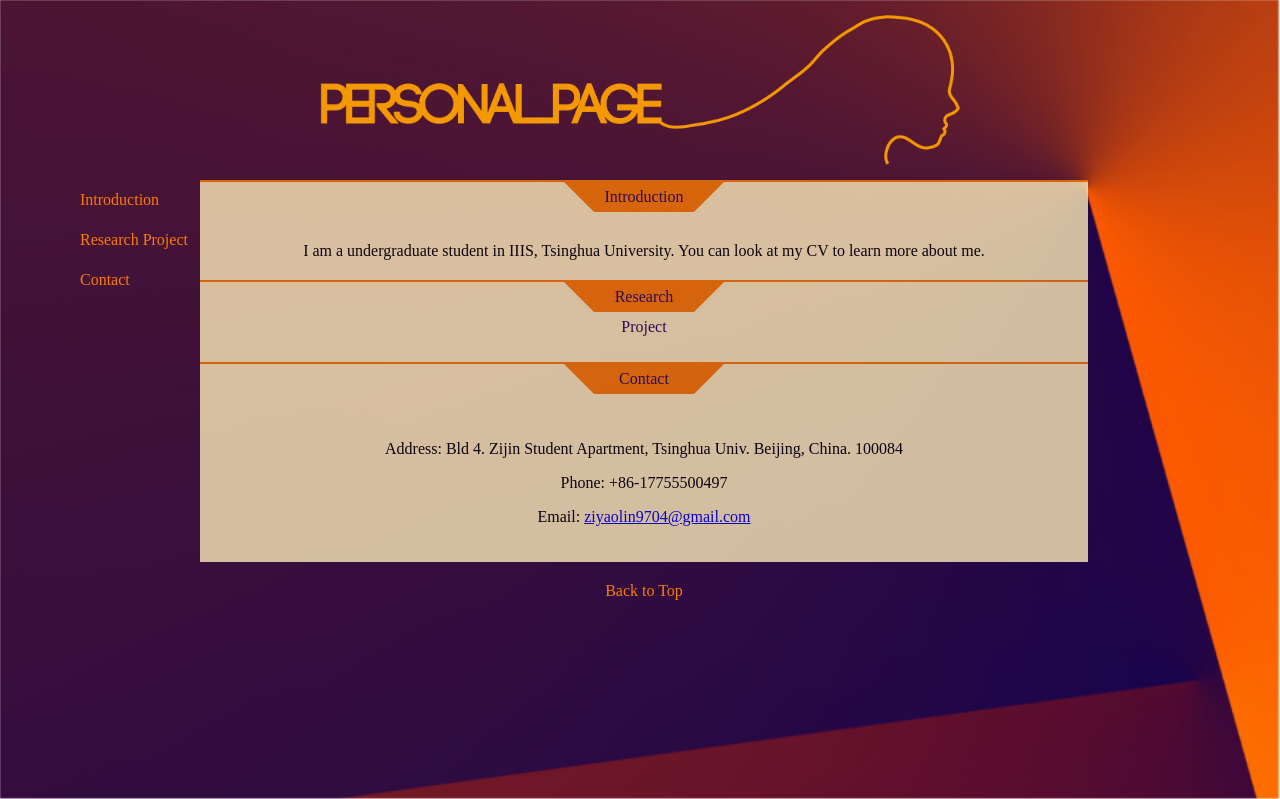
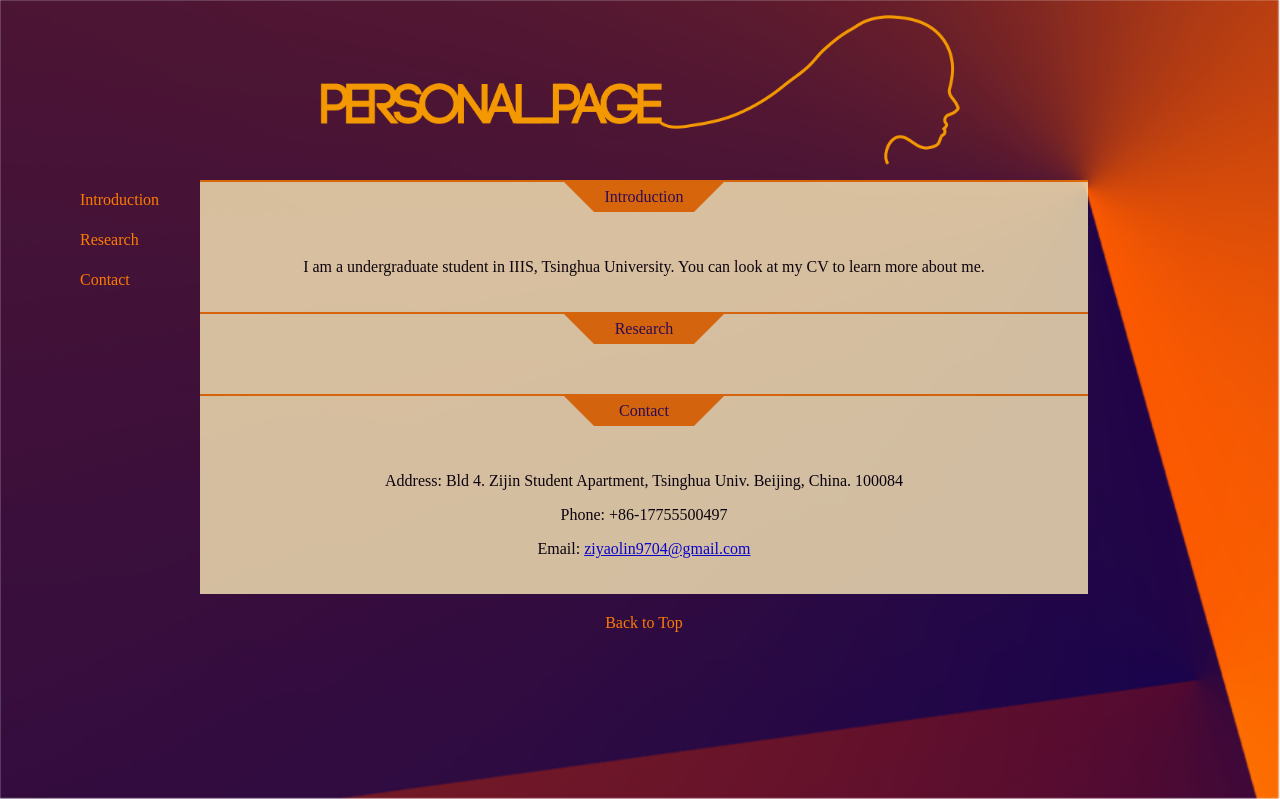
Before and after one commit to Aureth/Aureth.github.io, a plain HTML site: page index.html in a window 1280 px wide. Shown: the top 799 px of the page. Drawn offline with Linux system fonts and the light colour scheme; a web font is replaced by a local one.

Commit message:
Update index.html

```diff
--- a/index.html
+++ b/index.html
@@ -11,23 +11,24 @@
 	<div id="nav" class="left">
 		<ul>
 			<li id="introductionli"><a class="nav" href="#introduction">Introduction</a></li>
-			<li id="workli"><a class="nav" href="#work">Research Project</a></li>
+			<li id="workli"><a class="nav" href="#work">Research</a></li>
 			<li id="contactli"><a class="nav" href="#contact">Contact</a></li>
 		</ul>
 	</div>
 	<div class="right">
 		<div class="content" id="introduction">
 			<div class="guide" align="center"><p style="margin-top:-30px;line-height:30px;color:#290a59">Introduction</p></div>
-			I am a undergraduate student in IIIS, Tsinghua University. You can look at <a herf = "Academic_CV.pdf">my CV</a> to learn more about me.
+			<p>I am a undergraduate student in IIIS, Tsinghua University.
+			You can look at <a herf = "Academic_CV.pdf">my CV</a> to learn more about me.</p>
 		</div>
 		<div class="content" id="work">
-			<div class="guide" align="center" ><p style="margin-top:-30px;line-height:30px;color:#290a59">Research Project</p></div>
+			<div class="guide" align="center" ><p style="margin-top:-30px;line-height:30px;color:#290a59">Research</p></div>
 		</div>
 		<div class="content" id="contact">
 			<div class="guide" align="center"><p style="margin-top:-30px;line-height:30px;color:#290a59">Contact</p></div>
-			<p class="text">Address: Bld 4. Zijin Student Apartment, Tsinghua Univ. Beijing, China. 100084 </p>
+			<p class="text">Address: Bld 4. Zijin Student Apartment, Tsinghua Univ. Beijing, China. 100084
 			<p class="text">Phone: +86-17755500497 </p>
-			<p class="text">Email: <a <a href="mailto:ziyaolin9704@gmail.com">ziyaolin9704@gmail.com</a></p>
+			<p class="text">Email: <a href="mailto:ziyaolin9704@gmail.com">ziyaolin9704@gmail.com</a></p>
 		</div>
 		<div class="foot"><a class="nav" href="#top">Back to Top</a></div>
 	</div>
```
